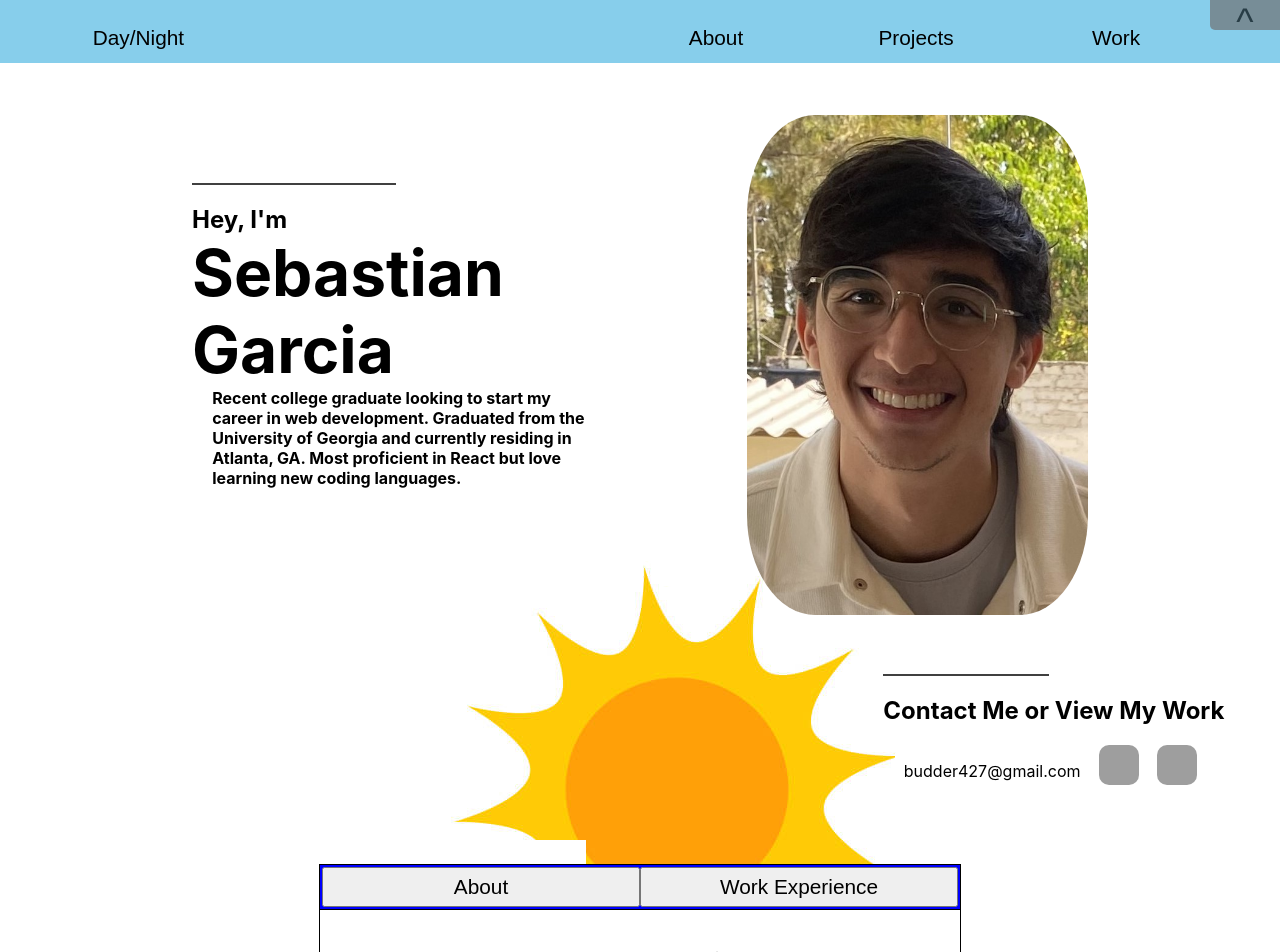
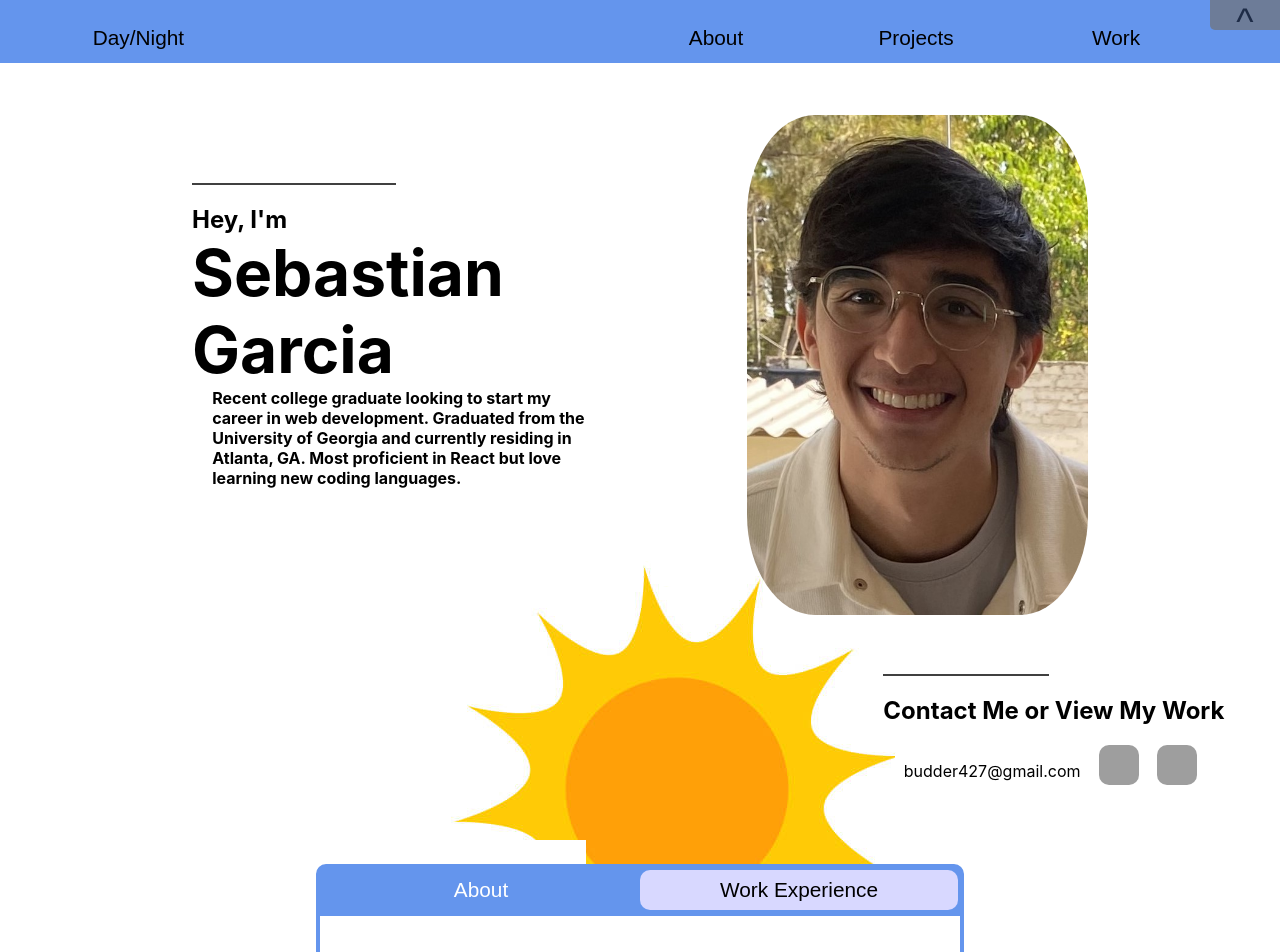
Before and after one commit to GitSeaBass/React-cv, a React (Create React App) app in the folder react-cv/: page / in a window 1280 px wide. Shown: the top 952 px of the page. Built offline with nearby package versions, Linux system fonts and the light colour scheme; grey boxes are pictures that could not be loaded.

Commit message:
InfoDisplay css changes

```diff
--- a/react-cv/src/App.js
+++ b/react-cv/src/App.js
@@ -9,12 +9,12 @@ import Work from './components/Work';
 
 function App() {
   const [isLight, setIsLight] = useState(true)
-  const [backColor, setBackColor] = useState('skyblue')
+  const [backColor, setBackColor] = useState('cornflowerblue')
   const changeBackColor = () => {
-    if (backColor === 'skyblue') {
+    if (backColor === 'cornflowerblue') {
       setBackColor('darkblue')
     } else {
-      setBackColor('skyblue')
+      setBackColor('cornflowerblue')
     }
   }
 
--- a/react-cv/src/components/InfoDisplay.css
+++ b/react-cv/src/components/InfoDisplay.css
@@ -5,14 +5,15 @@
 .display-container {
     margin: auto;
     width: 50%;
-    border: 1px solid black;
+    border: 4px solid cornflowerblue;
+    border-radius: 10px;
     height: 800px;
     background-color: white;
 }
 
 .display-selector {
-    border-bottom: 1px solid black;
-    background-color: blue;
+    border-bottom: 4px solid cornflowerblue;
+    background-color: cornflowerblue;
     display: flex;
     justify-content: center;
     padding: 2px;
@@ -22,8 +23,23 @@
 .selector-button {
     width: 50%;
     font-size: 1.3em;
+    background-color: rgb(216, 216, 255);
+    transition: 0.5s;
+    border: none;
 }
 
-.selector-button:hover {
+.on {
+    border-radius: 10px;
+}
+
+.on:hover {
     cursor: pointer;
 }
+
+.off {
+    width: 50%;
+    font-size: 1.3em;
+    background-color: cornflowerblue;
+    color: white;
+    border: none;
+}
--- a/react-cv/src/components/InfoDisplay.js
+++ b/react-cv/src/components/InfoDisplay.js
@@ -16,8 +16,17 @@ function InfoDisplay({aboutRef, workRef}) {
         <div className='display-background'>
             <div className='display-container'>
                 <div className='display-selector'>
-                    <button className='selector-button' onClick={changeAbout}>About</button>
-                    <button className='selector-button' onClick={changeWork}>Work Experience</button>
+                    {display === 'about'?
+                    <>
+                        <button className='selector-button off' onClick={changeAbout}>About</button>
+                        <button className='selector-button on' onClick={changeWork}>Work Experience</button>
+                    </>
+                    :
+                    <>
+                        <button className='selector-button on' onClick={changeAbout}>About</button>
+                        <button className='selector-button off' onClick={changeWork}>Work Experience</button>
+                    </>
+                    }
                 </div>
 
                 <div className='display-main'>
```
